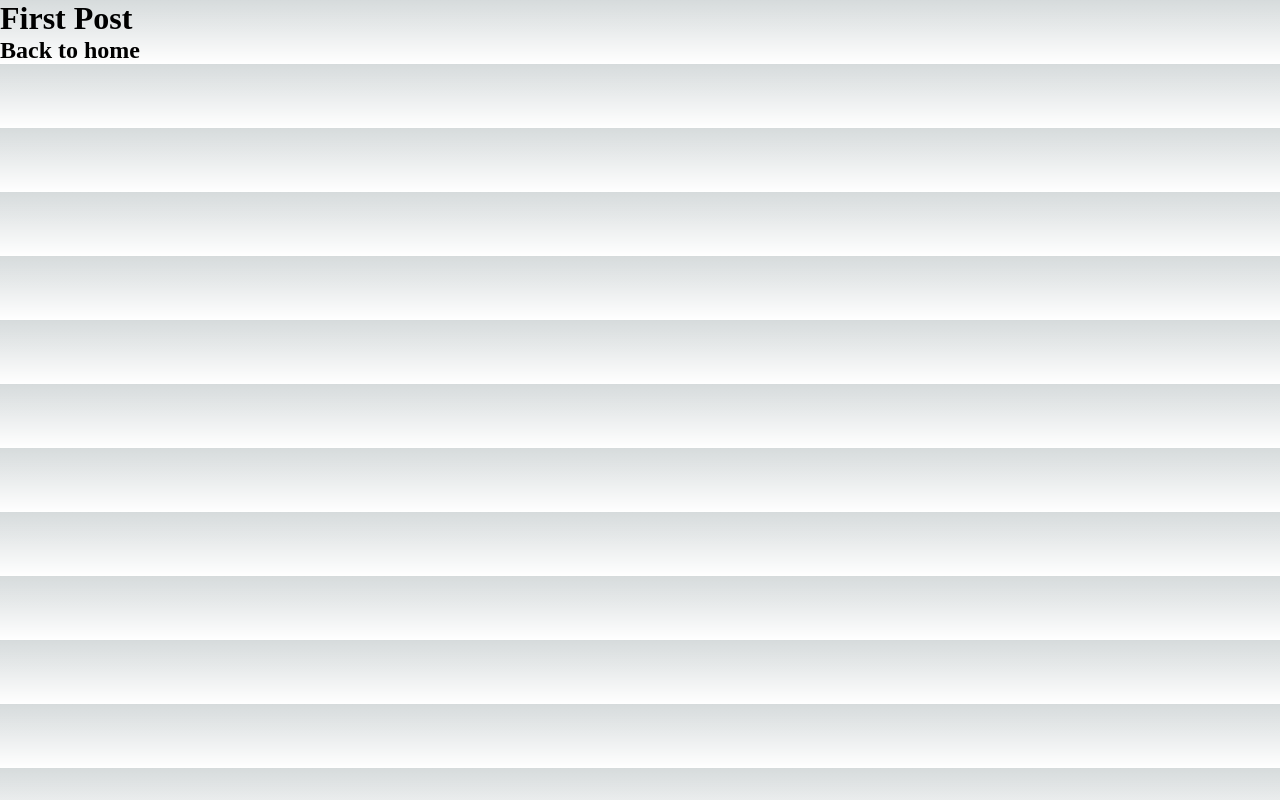
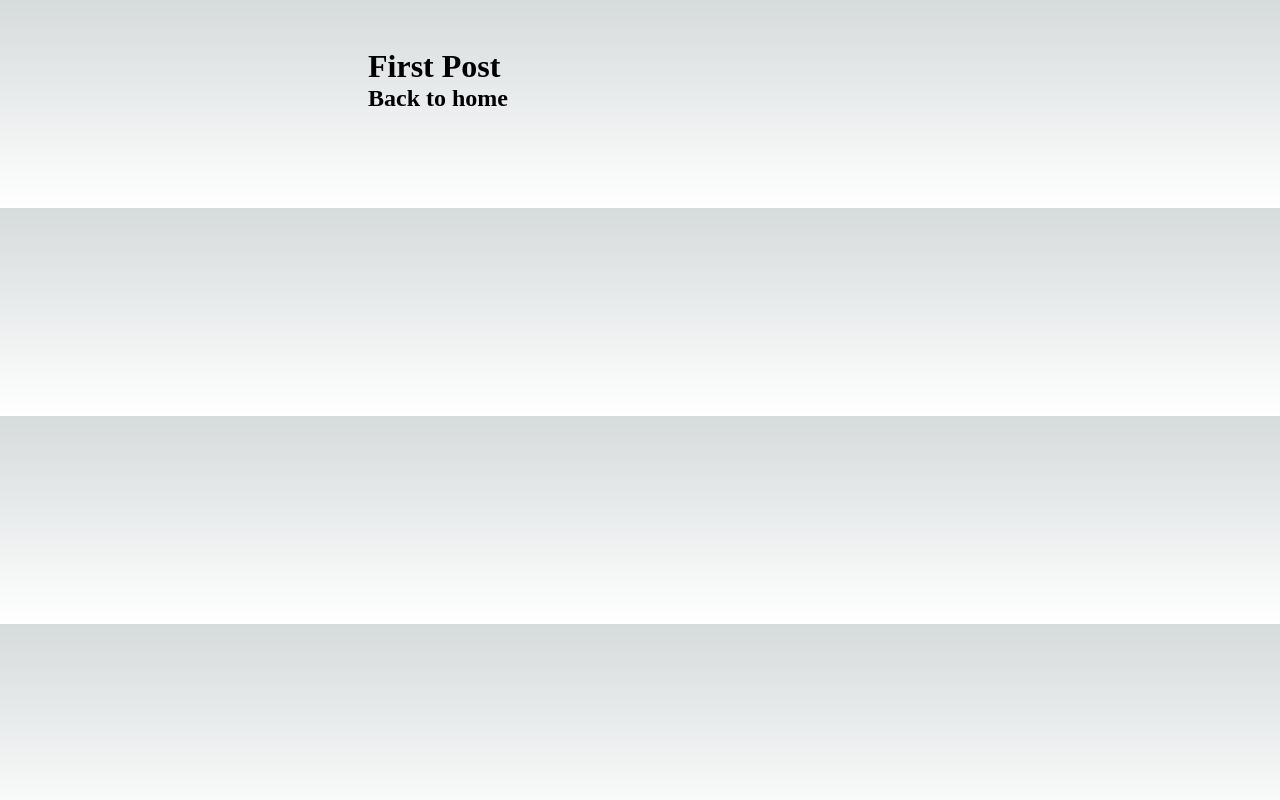
Before and after one commit to h-waji/next-sample, a Next.js app: page /posts/first-post in a window 1280 px wide. Built offline with nearby package versions, Linux system fonts and the light colour scheme.

Commit message:
layout component

```diff
--- /dev/null
+++ b/components/layout.js
@@ -0,0 +1,5 @@
+import styles from './layout.module.css'
+
+export default function Layout({ children }) {
+  return <div className={styles.container}>{children}</div>
+}
--- /dev/null
+++ b/components/layout.module.css
@@ -0,0 +1,5 @@
+.container {
+  max-width: 36rem;
+  padding: 0 1rem;
+  margin: 3rem auto 6rem;
+}
--- a/pages/posts/first-post.tsx
+++ b/pages/posts/first-post.tsx
@@ -1,10 +1,11 @@
 import Link from "next/link"
 import Head from 'next/head'
 import Script from 'next/script'
+import Layout from '../../components/layout'
 
 export default function FirstPost() {
   return (
-    <>
+    <Layout>
       <Head>
         <title>First Post</title>
       </Head>
@@ -21,6 +22,6 @@
           Back to home
         </Link>
       </h2>
-    </>
+    </Layout>
   )
 }
```
